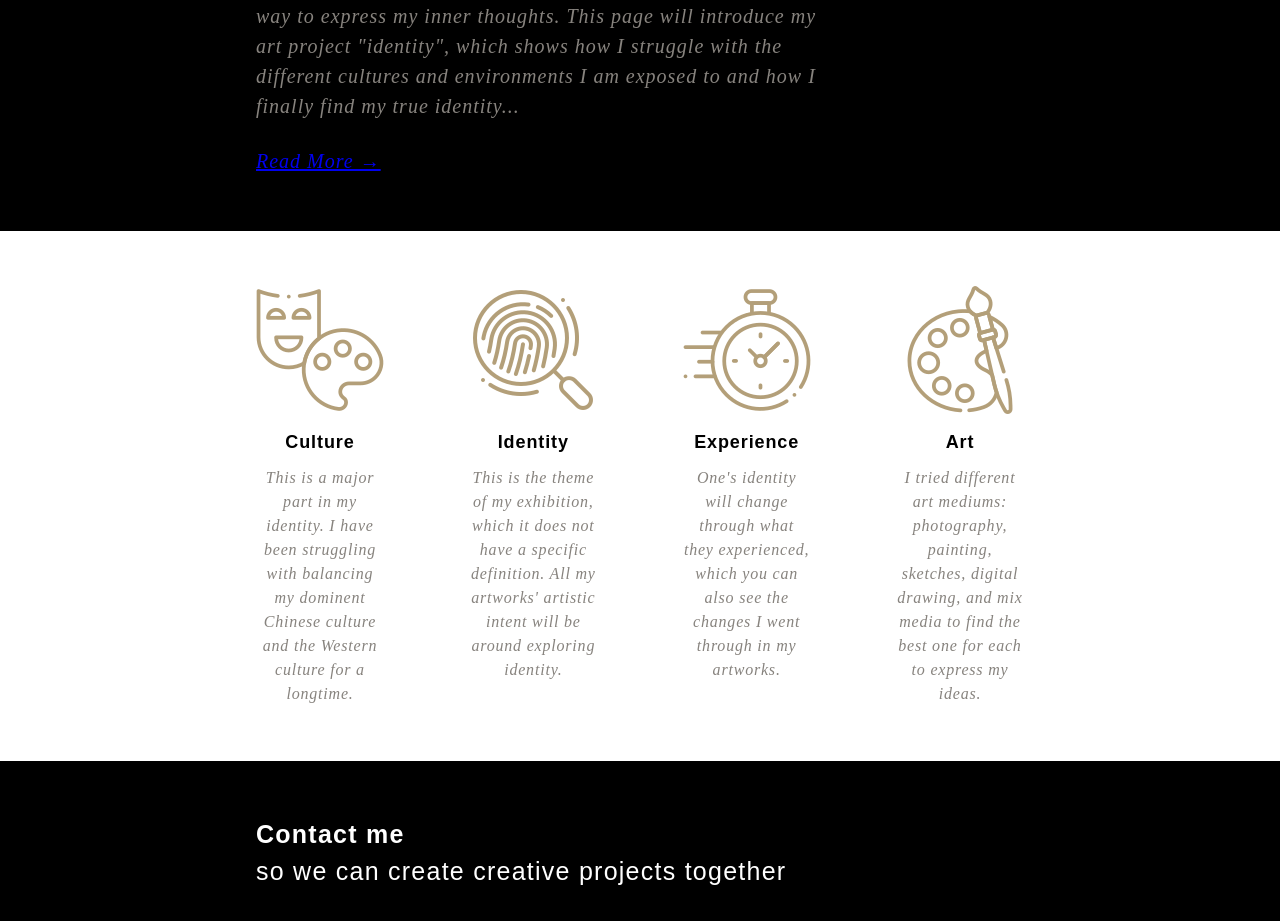
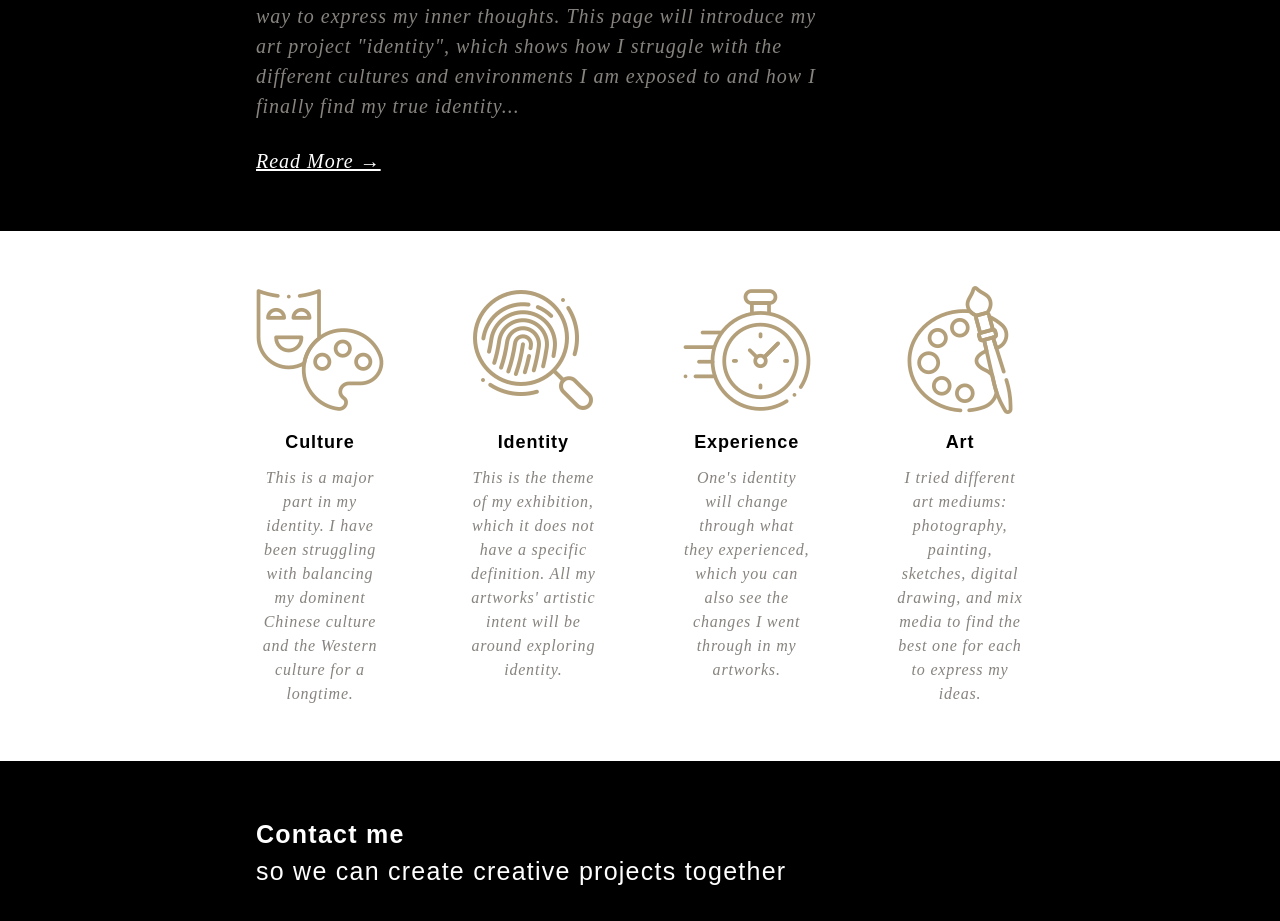
Before and after one commit to eOvOa/EvaZeng-IdentityProject, a plain HTML site: page index.html in a window 1280 px wide. Shown: the part 950-1871 px from the top of the page. Drawn offline with nearby package versions, Linux system fonts and the light colour scheme.

Commit message:
Update index.html

```diff
--- a/index.html
+++ b/index.html
@@ -38,7 +38,9 @@
     <div>
         <heading> Eva Junjing Zeng <br> Photography, Oil Painting, Digital Drawing, Pencil Sketch </heading>
         <descrip> I am a maker and a visual artist. Art is a part of my life and a way to express my inner thoughts. This page will introduce my art project "identity", which shows how I struggle with the different cultures and environments I am exposed to and how I finally find my true identity... </descrip>
-        <descrip-white> <a href="BIO.html">Read More →</a> </descrip-white>
+        <div class="readMore">
+            <descrip-white> <a href="BIO.html">Read More →</a> </descrip-white>
+        </div>
     </div>
     <!-- Theme Description -->
     <div class="theme">
```
